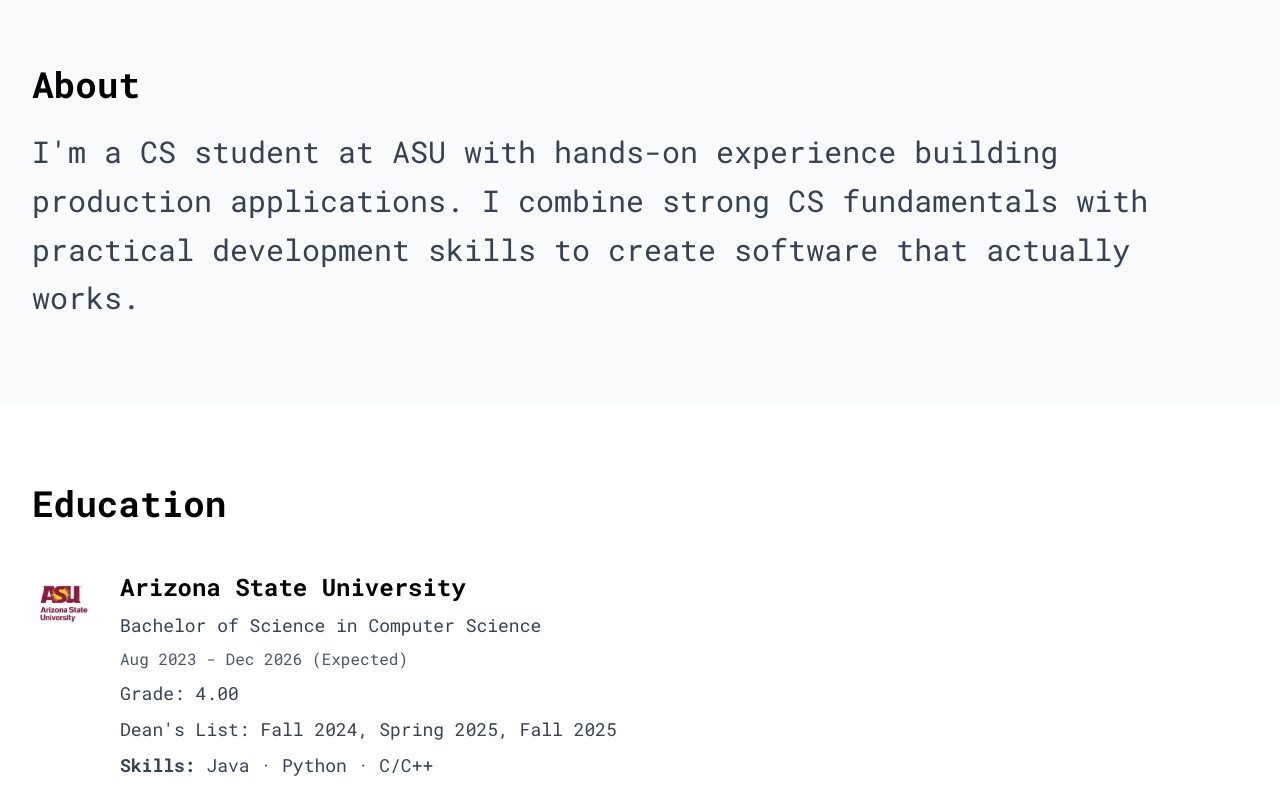
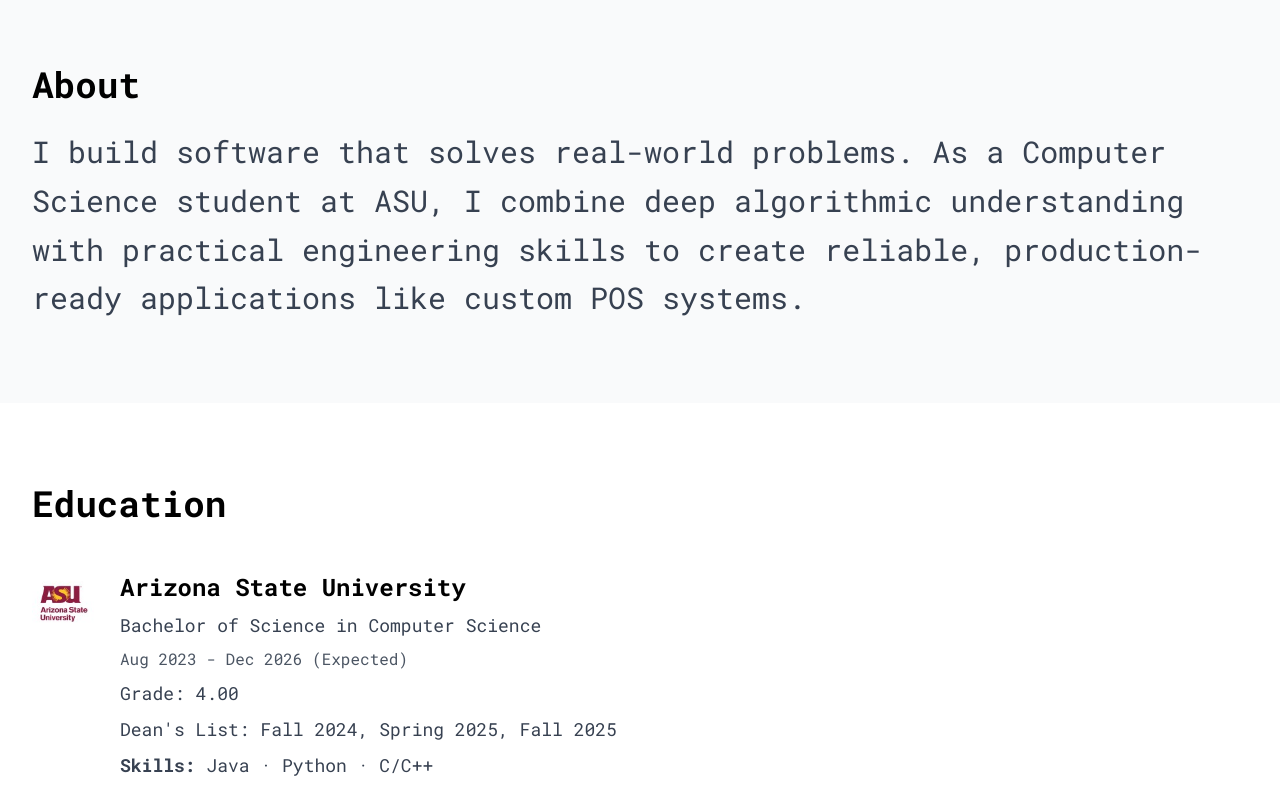
Before and after one commit to jk23399/my-portfolio, a React (Create React App) app: page / in a window 1280 px wide. Shown: the part 960-1760 px from the top of the page. Built offline with nearby package versions, Linux system fonts and the light colour scheme.

Commit message:
Resume added

```diff
--- a/src/components/About.js
+++ b/src/components/About.js
@@ -1,7 +1,7 @@
 import React from 'react';
 import asuLogo from '../assets/asu_logo.jpeg';
 import novaLogo from '../assets/nova_logo.jpeg';
-import kangnamLogo from '../assets/kangnam_logo.jpeg';
+// import kangnamLogo from '../assets/kangnam_logo.jpeg';
 
 export default function About() {
   return (
@@ -11,7 +11,8 @@ export default function About() {
         <div className="max-w-7xl mx-auto py-20 px-4 sm:px-6 lg:px-8">
           <h2 className="text-4xl font-bold mb-6 text-center md:text-left">About</h2>
           <p className="text-3xl text-gray-700 leading-relaxed">
-          I'm a CS student at ASU with hands-on experience building production applications. I combine strong CS fundamentals with practical development skills to create software that actually works.</p>
+         I build software that solves real-world problems. As a Computer Science student at ASU, I combine deep algorithmic understanding with practical engineering skills to create reliable, production-ready applications like custom POS systems.
+          </p>
         </div>
       </div>
 
@@ -42,7 +43,7 @@ export default function About() {
                 <p className="mt-2 text-lg text-gray-700">Grade: 3.8</p>
               </div>
             </li>
-            {/* Kangnam */}
+            {/* Kangnam
             <li className="flex items-start gap-6">
               <img src={kangnamLogo} alt="Kangnam University Logo" className="w-16 h-16 object-contain flex-shrink-0" />
               <div>
@@ -53,6 +54,7 @@ export default function About() {
                 <p className="mt-2 text-lg text-gray-700"><strong>Skills:</strong> Excel · PowerPoint</p>
               </div>
             </li>
+            */}
           </ul>
         </div>
       </div>
--- a/src/components/Footer.jsx
+++ b/src/components/Footer.jsx
@@ -32,7 +32,7 @@ export default function Footer() {
           <FaEnvelope size={36} />
         </a>
         <a
-          href="/files/Your_Resume.pdf"
+          href="/Jooho_Kim_Resume.pdf"
           target="_blank"
           rel="noopener noreferrer"
           aria-label="Download CV"
--- a/src/components/OfflineABTesting.js
+++ b/src/components/OfflineABTesting.js
@@ -1,5 +1,4 @@
 import avatar from '../assets/your_avatar.jpg';
-import ABTesting from '../assets/ABTesting.png';
 import slide1 from '../assets/Offline_ABTesting/Slide1.jpeg';
 import slide2 from '../assets/Offline_ABTesting/Slide2.jpeg';
 import slide3 from '../assets/Offline_ABTesting/Slide3.jpeg';
```
Also changed, not shown: 1 other file (tests, documents, lock files or other folders).
